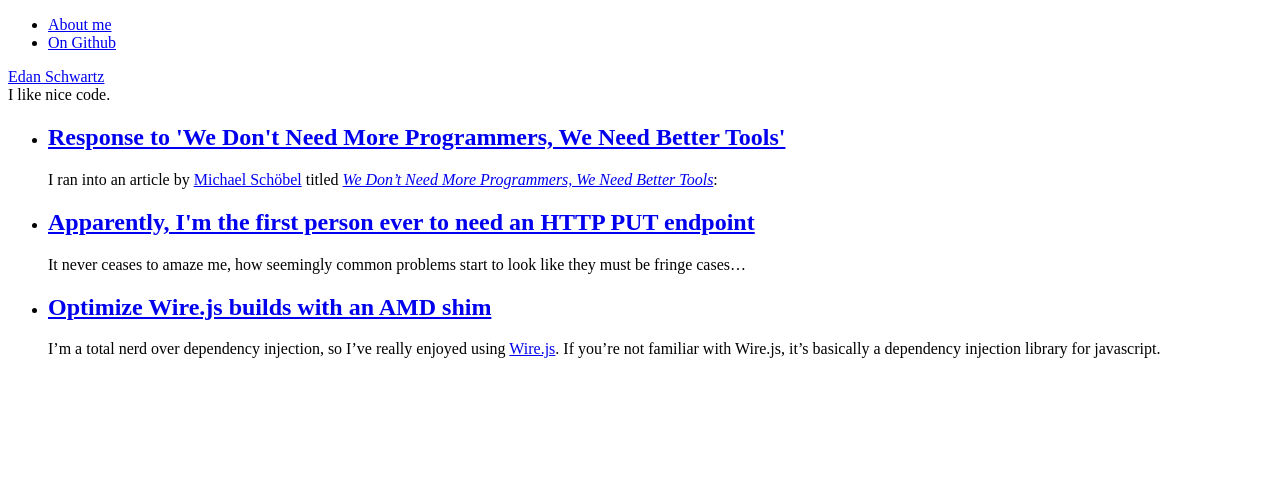
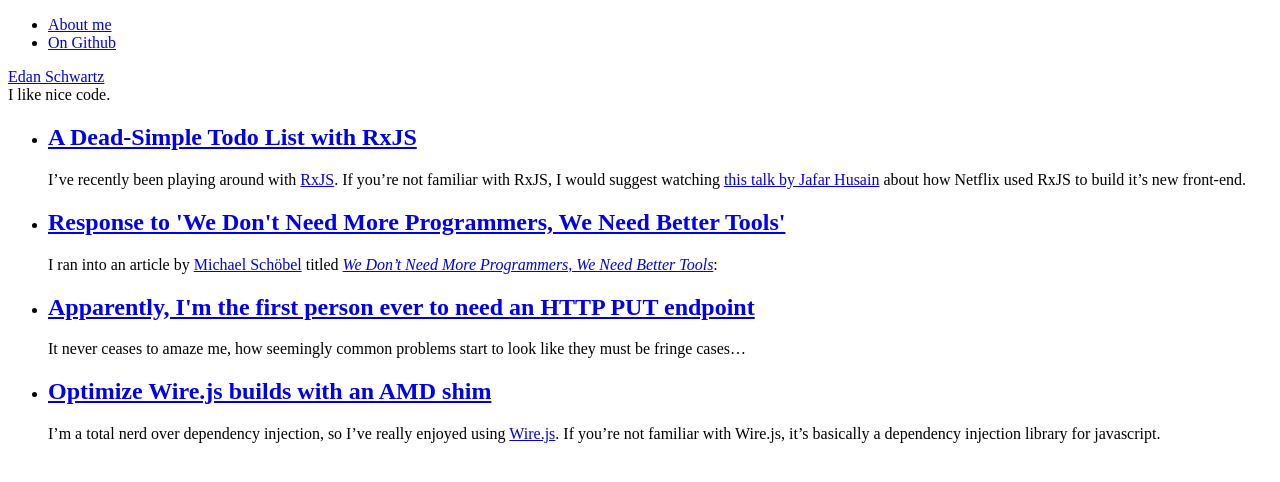
Before and after one commit to eschwartz/eschwartz.github.io, a Jekyll site: the page built from index.html, in a window 1280 px wide. Shown: the top 482 px of the page. Built offline with Jekyll 4.4.1, drawn with Linux system fonts in a browser that asks for light colours; part of the change alters nothing that is shown.

Commit message:
RxJS post: finish up and publish

```diff
--- a/_drafts/dead-simple-rxjs-todo-list.md
+++ b/_posts/2015-09-18-dead-simple-rxjs-todo-list.md
@@ -10,7 +10,7 @@ I'm really interested in trying to wrap my head around RxJS, and functional prog
 
 There is a TodoMVC example using [RxJS](https://github.com/cyclejs/todomvc-cycle), and I spent quite a bit of time trying to grok what was going on in there. The example Todo app just tries too hard to show off all the features, which makes it really tough to understand for a beginner.
 
-After a many meeting between my head and the desk, I finally came up with a simple list view using RxJS and Cycle.js.
+After a many meeting between my head and the desk, I finally came up with a simple list view using RxJS and [Cycle.js](http://cycle.js.org/).
 
 So in the interest of saving the brain cells of other developers, I present to you:
 
@@ -35,7 +35,7 @@ Let's start by taking a look at [Cycle.js](http://cycle.js.org/), a small applic
 
 Let's try integrating Cycle.js with our button-click example.
 
-<a class="jsbin-embed" href="http://jsbin.com/tayoci/embed?js&height=940px">JS Bin on jsbin.com</a><script src="http://static.jsbin.com/js/embed.min.js?3.34.3"></script>
+<a class="jsbin-embed" href="http://jsbin.com/tayoci/embed?js&height=960px">JS Bin on jsbin.com</a><script src="http://static.jsbin.com/js/embed.min.js?3.34.3"></script>
 
 As you can see, the core business logic is similar to our first example. The main differences are in:
 
@@ -45,7 +45,7 @@ As you can see, the core business logic is similar to our first example. The mai
 
 ## Let's refactor
 
-That `main()`` function is a little long, and I'm seeing view stuff right next to state stuff, which I don't really like. The [cycle.js docs propose a Model-View-Intent pattern](http://cycle.js.org/model-view-intent.html). Without going to much into it, I'll show you how that might look with this code.
+That `main()` function is a little long, and I'm seeing view stuff right next to state stuff, which I don't really like. The [cycle.js docs propose a Model-View-Intent pattern](http://cycle.js.org/model-view-intent.html). Without going to much into it, I'll show you how that might look with this code.
 
 <a class="jsbin-embed" href="http://jsbin.com/rafitu/embed?js&height=900px">JS Bin on jsbin.com</a><script src="http://static.jsbin.com/js/embed.min.js?3.34.3"></script>
 
@@ -83,7 +83,7 @@ State:  {                       {                            {
           items: ['work']         items: ['work', 'eat']       items: ['work', 'eat', 'sleep']
         }                       }                            }
 
-View    <li>work</li>           <li>work</li>                <li>work</li>
+View:   <li>work</li>           <li>work</li>                <li>work</li>
                                 <li>eat</li>                 <li>eat</li>
                                                              <li>sleep</li>
 {% endhighlight %}
@@ -100,15 +100,15 @@ var addOperation = newItem =>
     });
 {% endhighlight %}
 
-As you can see, the `addOperation` returns a function which receives a state, and returns a modified state with the new todo item:
+As you can see, the `addOperation` returns a function which receives a state, and sends back a modified state with the new todo item:
 
 {% highlight javascript %}
 var state = { items: ['work', 'eat'] };
 
-// Create an operation which adds 'sleep'' to state.items.
+// Create an operation which adds 'sleep' to state.items.
 var addSleep = addOperation('sleep');
 
-addSleep(state);        // --> { items: ['work', 'eat', 'sleep'] }
+addSleep(state);        // { items: ['work', 'eat', 'sleep'] }
 {% endhighlight %}
 
 And we could easily do this same thing for a `removeTodo` operation
@@ -134,6 +134,9 @@ So now, instead of thinking about working a stream of todo items, let's think ab
 
 <div class="wide">
 {% highlight text %}
+Inputs:     "work"                 "eat"
+
+Delete Btn:                                                     "eat"
 
 Operations: addOperation("work")   addOperation("eat")          removeOperation("eat")
 
@@ -146,19 +149,24 @@ View       <li>work</li>           <li>work</li>                <li>work</li>
 {% endhighlight %}
 </div>
 
-We'll implement this operation by mapping our `intents` to operations, and then applying each operation to the state using `scan()`:
+We'll implement this pattern by mapping our `intents` to operations, and then applying each operation to the state using `scan()`:
 
 {% highlight javascript %}
+const Operations = {
+  AddItem: newItem => state => ({
+    items: state.items.concat(newItem)
+  }),
+  RemoveItem: itemToRemove => state => ({
+    items: state.items.filter(item => item !== itemToRemove)
+  })
+};
+
 function model(intents) {
     var addOperations$ = intents.addTodo.
-        map(newItem => state => ({
-            items: state.items.concat(newItem)
-        });
+        map(item => Operations.AddItem(item));
 
     var removeOperations$ = intents.removeTodo.
-        map(itemToRemove => state => ({
-            items: state.items.filter(item => item !== itemToRemove)
-        });
+        map(item => Operations.RemoveItem(item);
 
     // Merge our operations into a single stream
     // of operations on state
@@ -172,7 +180,22 @@ function model(intents) {
 }
 {% endhighlight %}
 
-
 Here's the whole thing, in all it's dead-simple glory.
 
 <a class="jsbin-embed" href="http://jsbin.com/redeko/embed?js&height=920px">JS Bin on jsbin.com</a><script src="http://static.jsbin.com/js/embed.min.js?3.34.3"></script>
+
+Let's review what we did here:
+
+* We created stream of user-initiated events (input todo item text, click a delete btn)
+* We mapped those events to named "intentions", giving them meaning specific to our application
+* We mapped our intentions to *operations on a state*, giving them a consistent interface
+* We applied each operation to the state
+* We mapped the state to a `virtual-dom`, which was renderd by Cycle.js
+
+I feel like this is a fairly elegant approach to building applications, and I hope this helps you get started with RxJS and Cycle.js.
+
+If you want to play around with the Todo list app, [you can download my repo on github](https://github.com/eschwartz/rxtodo). [You can also see how I pulled out the `item` logic into a custom element](https://github.com/eschwartz/rxtodo/blob/master/src/element/item.js).
+
+I also put together [a canvas pong game](https://github.com/eschwartz/cycle-pong) using Cycle.js with a custom `Canvas` driver. It's a bit of a work-in-progress at the moment, but you'll get an idea of how you can build a more complex application with RxJS.
+
+Happy coding!
```
